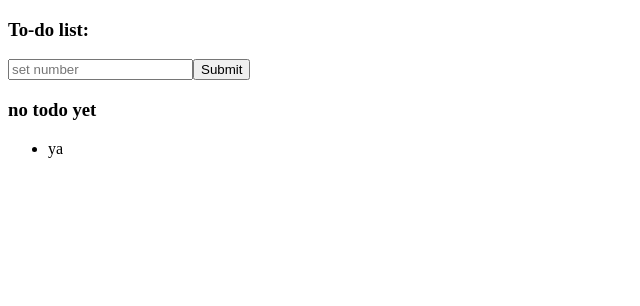
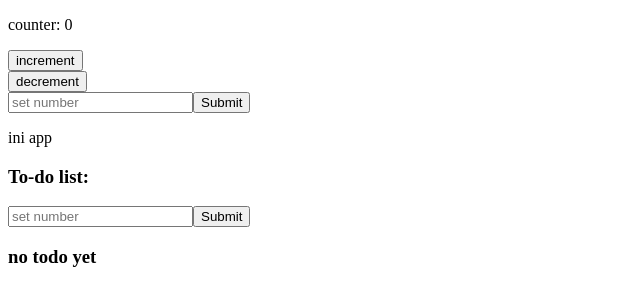
Before and after one commit to firdhair/react-redux, a React (Create React App) app: page / in a window 1280 px wide. Shown: the top 306 px of the page, without its empty margins (0-640 px from the left). Built offline with nearby package versions, Linux system fonts and the light colour scheme.

Commit message:
menambahkan tombol dan fungsi delete

```diff
--- a/package.json
+++ b/package.json
@@ -11,6 +11,7 @@
     "react-redux": "^8.0.1",
     "react-scripts": "5.0.1",
     "redux": "^4.2.0",
+    "uniqid": "^5.4.0",
     "web-vitals": "^2.1.4"
   },
   "scripts": {
--- a/src/App.js
+++ b/src/App.js
@@ -1,44 +1,25 @@
 import {useDispatch, useSelector} from 'react-redux';
-import {useState} from "react"
-import {decrementAction, setCounterAction, addNewTodo} from "./actions"
+import React from "react"
+//import {decrementAction, setCounterAction, addNewTodo} from "./actions"
+import {incrementAction, decrementAction} from "./actions"
 import Button2 from "./button2"
 import Todo from "./todoList"
 
+
 function App(props) {
-  const todo = useSelector((state) => state.todo.todo)
+  const counter = useSelector((state) => state.counter.count)
+  //console.log("counter: ", counter)
   const dispatch = useDispatch()
-
-  const [task, setTask] = useState('')
-  const [tasks, setTasks] = useState([])
-
-  const handleSubmit = (e) => {
-    e.preventDefault()
-    //props.set(input)
-    setTasks([...tasks, task])
-    dispatch(addNewTodo(tasks))
-  }
 
   return (
     <div className="App">
         {/* <p>counter: {counter}</p>
         <button onClick={()=> {dispatch(incrementAction)}}>increment</button>
         <Button2/> */}
-        <h3>To-do list:</h3>
-          <form onSubmit={handleSubmit}>
-            <input type="text" value={task} placeholder="set number" onChange={(e) => setTask(e.target.value)}></input>
-            <button type="submit">Submit</button>
-          </form>
-          {todo.length ? (
-            <ol>
-              {todo.map((todo) => (
-                <li>{todo}</li>
-              ))}
-            </ol>
-          ) : (
-            <h3>no todo yet</h3>
-          )
-
-        }
+          <p>counter: {counter}</p>
+          <button onClick={()=> {dispatch(incrementAction)}}>increment</button>
+        <Button2/>
+       <p>ini app</p>
         <Todo/>
     </div>
   );
--- a/src/actions.js
+++ b/src/actions.js
@@ -13,11 +13,20 @@ const setCounterAction = (num) => (
         payload: num
 })
 
-const addNewTodo = (todo) => (
-    console.log("todo"),
+const addNewTodo = (todo, id) => (
+    console.log("addNewTodo: ", todo, ", addNewTodo id: ", id),
     {
         type: 'new-todo',
-        payload: todo
+        payload: todo,
+        id: id
+    }
+)
+
+const deleteTodo = (id) => (
+    console.log("id: ", id),
+    {
+        type: 'delete-todo',
+        id: id
     }
 )
 
@@ -25,5 +34,6 @@ export{
     incrementAction,
     decrementAction,
     setCounterAction,
-    addNewTodo
+    addNewTodo,
+    deleteTodo
 }
--- a/src/reducer/counterReducer.js
+++ b/src/reducer/counterReducer.js
@@ -4,6 +4,7 @@ const initialState = {
 
 export default function counterReducer(state = initialState, action) {
     console.log("action type", action.type);
+    console.log("counter state", state);
     switch(action.type) {
         case 'increment-count' :
             console.log("ini increment", ", count:", state.count)
--- a/src/reducer/todoReducer.js
+++ b/src/reducer/todoReducer.js
@@ -1,17 +1,22 @@
-const initialState = {
-    todo: []
-}
+const initialState = []
 
 export default function todoReducer(state = initialState, action) {
-   console.log("todo reducer", action.type)
+   console.log("todo reducer", action)
+   console.log("ini state", state)
+   console.log("state length", state.length)
    switch(action.type){
        case 'new-todo':
-           console.log("ini new todo")
-           console.log("typeof todo", action.payload)
-        return {
-            ...state,
-            todo:  action.payload
-        }
+           const tes1 = {
+               todo: action.payload,
+               id: action.id
+           }
+            return ([...state, tes1])
+
+        case 'delete-todo':
+            const todos = state
+            const updatedTodos = todos.filter((todos) => todos['id'] !== action.id && todos['id'] !== "")
+            return (updatedTodos)
+
         default:
             return state;
    }
--- a/src/store.js
+++ b/src/store.js
@@ -5,7 +5,7 @@ import todoReducer from "./reducer/todoReducer"
 
 const store = createStore(combineReducers({
     counter: counterReducer,
-    todo: todoReducer
+    todos: todoReducer
 }),
     window.__REDUX_DEVTOOLS_EXTENSION__ && window.__REDUX_DEVTOOLS_EXTENSION__()
 )
--- a/src/todoList.js
+++ b/src/todoList.js
@@ -1,22 +1,44 @@
 import {useState} from "react"
-import {useDispatch, useSelector, connect} from 'react-redux';
-import {decrementAction, setCounterAction} from "./actions"
+import React from "react"
+import uniqid from "uniqid"
+import {useDispatch, useSelector} from 'react-redux';
+import {addNewTodo, deleteTodo} from "./actions"
 
-const Todo = (props) => {
+
+const Todo = () => {
+    const [task, setTask] = useState('')
+    const todos = useSelector((state) => state.todos)
+    const dispatch = useDispatch()
+    console.log("todo: ", todos)
+
+    const handleSubmit = (e) => {
+      e.preventDefault()
+      setTask("")
+      let id = uniqid()
+      dispatch(addNewTodo(task, id))
+    }
+
     return(
         <div>
-          <ul>
-            <li>ya</li>
-          </ul>
+           <h3>To-do list:</h3>
+          <form onSubmit={handleSubmit}>
+            <input type="text" value={task} placeholder="set number" onChange={(e) => setTask(e.target.value)}></input>
+            <button type="submit">Submit</button>
+          </form>
+          {todos.length ? (
+            <ol>
+              {todos.map((todo) => (
+                  <li>
+                    <div >{todo['todo']}</div>
+                    <button onClick={ () => (dispatch(deleteTodo(todo['id'])))}>delete</button>
+                   </li>
+              ))}
+            </ol>
+          ) : (
+            <h3>no todo yet</h3>
+          )
+        }
         </div>
     )
 }
-
-
-// const mapDispatchToProps = (dispatch, state) => ({
-//   decrementCount: () => {dispatch(decrementAction)},
-//   set: (num) => {dispatch(setCounterAction(num))}
-// })
-
-//export default connect(null, mapDispatchToProps)(Button2);
 export default Todo;
```
Also changed, not shown: 1 other file (tests, documents, lock files or other folders).
